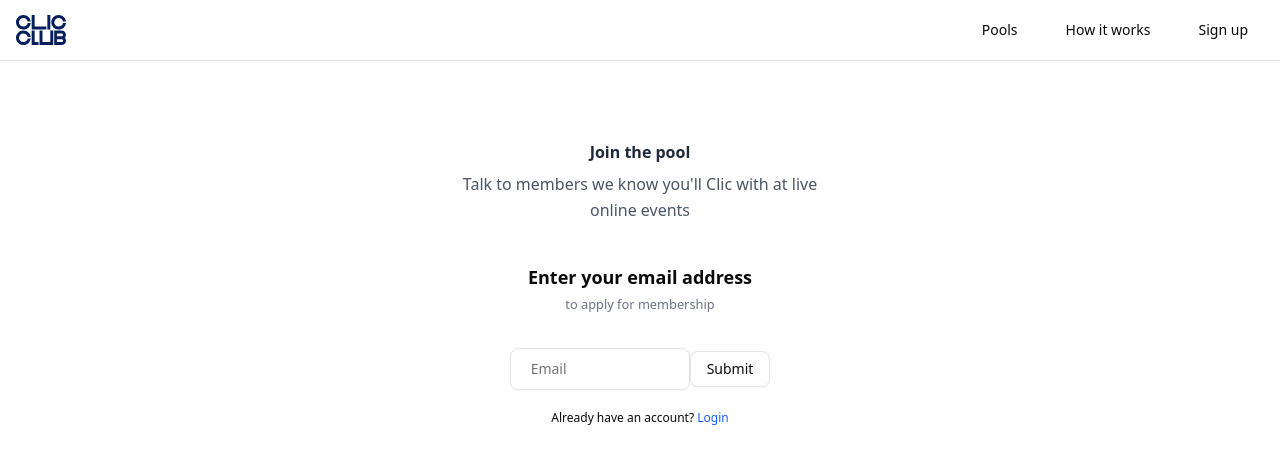
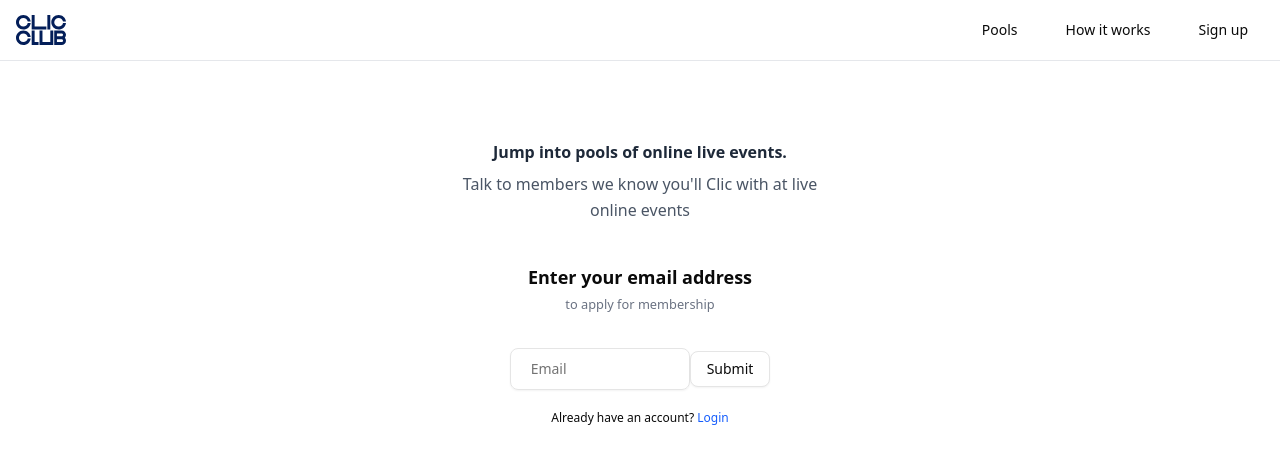
Before and after one commit to Lightxxo/CLIC-WEB, a React (Vite) app in the folder Frontend/: page /signup in a window 1280 px wide. Shown: the top 464 px of the page. Built offline with nearby package versions, Linux system fonts and the light colour scheme.

Commit message:
minor bug fixed!

```diff
--- a/Frontend/src/components/EmailVerification/EmailVerification.tsx
+++ b/Frontend/src/components/EmailVerification/EmailVerification.tsx
@@ -172,7 +172,7 @@ const EmailVerification = () => {
     <div className="mt-20 text-center">
       <div className="text-center my-10">
         <p className=" font-semibold text-gray-800 max-w-sm mx-auto leading-snug px-2">
-          Join the pool
+          Jump into pools of online live events.
         </p>
         <p className="text-base text-gray-600 font-medium max-w-sm mx-auto mt-2 leading-relaxed px-2 ">
           Talk to members we know you'll Clic with at live online events
```
